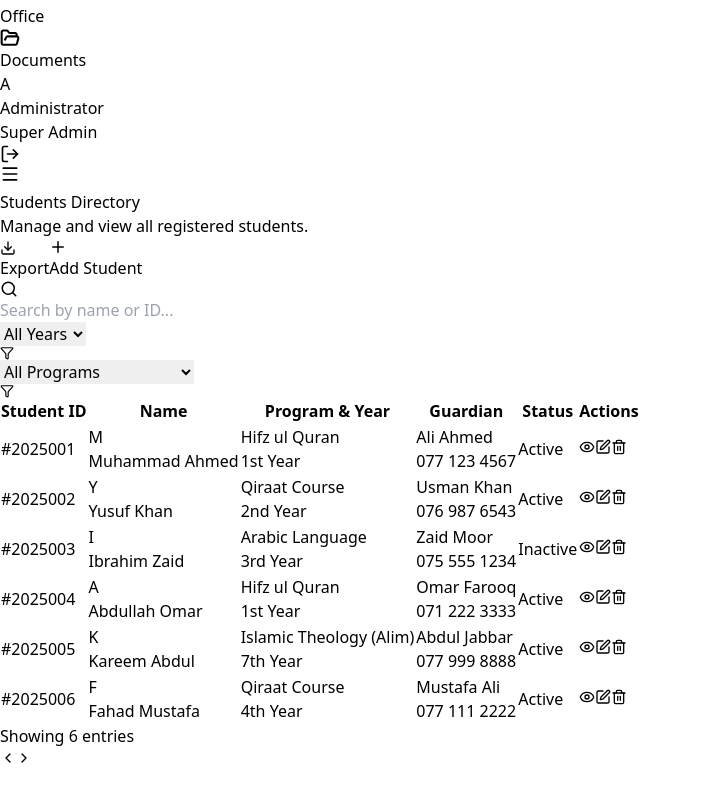
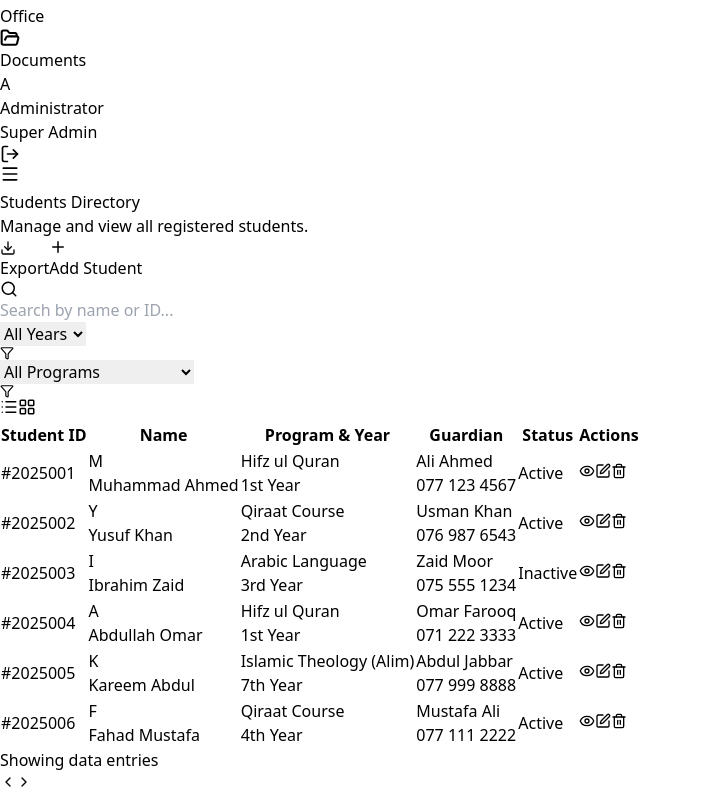
Before and after one commit to fazilmuhammad20020719-ai/system-front-end, a React (Vite) app: page /students in a window 1280 px wide. Shown: the part 1141-1937 px from the top of the page, without its empty margins (0-701 px from the left). Before the commit the page ends 1913 px from the top, so only its background shows below. Built offline with nearby package versions, Linux system fonts and the light colour scheme.

Commit message:
Update Students.jsx

```diff
--- a/src/Students.jsx
+++ b/src/Students.jsx
@@ -10,15 +10,20 @@ import {
     ChevronRight,
     Download,
     X,
-    Menu
+    Menu,
+    LayoutGrid, // New Icon for Grid View
+    List        // New Icon for List View
 } from 'lucide-react';
 import { useNavigate } from 'react-router-dom';
 import Sidebar from './Sidebar';
 
 const Students = () => {
-    // FIX: Set initial sidebar state based on screen width (Closed on Mobile, Open on PC)
+    // Responsive sidebar state
     const [isSidebarOpen, setIsSidebarOpen] = useState(window.innerWidth >= 768);
     const navigate = useNavigate();
+
+    // VIEW MODE STATE: 'list' or 'grid'
+    const [viewMode, setViewMode] = useState('list');
 
     // Filter States
     const [searchTerm, setSearchTerm] = useState('');
@@ -27,16 +32,10 @@ const Students = () => {
 
     // Fixed Academic Years Options
     const academicYears = [
-        "1st Year",
-        "2nd Year",
-        "3rd Year",
-        "4th Year",
-        "5th Year",
-        "6th Year",
-        "7th Year"
+        "1st Year", "2nd Year", "3rd Year", "4th Year", "5th Year", "6th Year", "7th Year"
     ];
 
-    // Dummy Data (Includes 'year' for filtering)
+    // Dummy Data
     const [students] = useState([
         { id: '2025001', name: 'Muhammad Ahmed', program: 'Hifz ul Quran', year: '1st Year', guardian: 'Ali Ahmed', contact: '077 123 4567', status: 'Active' },
         { id: '2025002', name: 'Yusuf Khan', program: 'Qiraat Course', year: '2nd Year', guardian: 'Usman Khan', contact: '076 987 6543', status: 'Active' },
@@ -73,7 +72,6 @@ const Students = () => {
             {/* MAIN CONTENT */}
             <div className={`flex-1 flex flex-col transition-all duration-300 ${isSidebarOpen ? "md:ml-64" : "md:ml-20"} ml-0`}>
 
-                {/* FIX: Changed p-8 to p-4 md:p-8 for better mobile spacing */}
                 <main className="p-4 md:p-8">
                     {/* PAGE HEADER */}
                     <div className="flex flex-col md:flex-row md:items-center justify-between gap-4 mb-8">
@@ -102,12 +100,14 @@ const Students = () => {
                         </div>
                     </div>
 
-                    {/* FILTERS & SEARCH BAR */}
-                    <div className="bg-white p-4 rounded-xl shadow-sm border border-gray-100 mb-6">
-                        <div className="flex flex-col md:flex-row gap-4 items-center">
+                    {/* FILTERS & VIEW TOGGLE BAR */}
+                    <div className="bg-white p-4 rounded-xl shadow-sm border border-gray-100 mb-6 space-y-4 md:space-y-0">
+                        <div className="flex flex-col md:flex-row gap-4 items-center justify-between">
 
+                            {/* Search & Filters Group */}
+                            <div className="flex flex-col md:flex-row gap-4 w-full md:w-auto flex-1">
                                 {/* Search Input */}
-                            <div className="relative flex-1 w-full">
+                                <div className="relative flex-1 min-w-[200px]">
                                     <Search className="absolute left-3 top-1/2 -translate-y-1/2 text-gray-400" size={18} />
                                     <input
                                         type="text"
@@ -118,11 +118,10 @@ const Students = () => {
                                     />
                                 </div>
 
-                            {/* Dropdowns Container - Horizontal scroll on mobile */}
-                            <div className="flex gap-4 w-full md:w-auto overflow-x-auto pb-2 md:pb-0 scrollbar-hide">
-
+                                {/* Filters Row */}
+                                <div className="flex gap-2 overflow-x-auto pb-1 md:pb-0 scrollbar-hide">
                                     {/* Year Filter */}
-                                <div className="relative min-w-[150px]">
+                                    <div className="relative min-w-[140px]">
                                         <select
                                             value={selectedYear}
                                             onChange={(e) => setSelectedYear(e.target.value)}
@@ -137,7 +136,7 @@ const Students = () => {
                                     </div>
 
                                     {/* Program Filter */}
-                                <div className="relative min-w-[180px]">
+                                    <div className="relative min-w-[160px]">
                                         <select
                                             value={selectedProgram}
                                             onChange={(e) => setSelectedProgram(e.target.value)}
@@ -163,12 +162,36 @@ const Students = () => {
                                     )}
                                 </div>
                             </div>
+
+                            {/* View Toggle Buttons */}
+                            <div className="flex items-center bg-gray-100 rounded-lg p-1 border border-gray-200 self-end md:self-auto">
+                                <button
+                                    onClick={() => setViewMode('list')}
+                                    className={`p-2 rounded-md transition-all ${viewMode === 'list' ? 'bg-white shadow text-[#EB8A33]' : 'text-gray-500 hover:text-gray-700'}`}
+                                    title="List View"
+                                >
+                                    <List size={18} />
+                                </button>
+                                <button
+                                    onClick={() => setViewMode('grid')}
+                                    className={`p-2 rounded-md transition-all ${viewMode === 'grid' ? 'bg-white shadow text-[#EB8A33]' : 'text-gray-500 hover:text-gray-700'}`}
+                                    title="Grid View"
+                                >
+                                    <LayoutGrid size={18} />
+                                </button>
                             </div>
 
-                    {/* STUDENTS TABLE */}
+                        </div>
+                    </div>
+
+                    {/* CONTENT AREA: LIST vs GRID */}
+                    {filteredStudents.length > 0 ? (
+                        <>
+                            {viewMode === 'list' ? (
+                                /* --- LIST VIEW --- */
                                 <div className="bg-white rounded-xl shadow-sm border border-gray-100 overflow-hidden">
                                     <div className="overflow-x-auto">
-                            <table className="w-full text-left border-collapse min-w-[800px]"> {/* FIX: Added min-w to prevent squashing */}
+                                        <table className="w-full text-left border-collapse min-w-[800px]">
                                             <thead>
                                                 <tr className="bg-gray-50/50 border-b border-gray-100 text-xs uppercase text-gray-500 font-semibold tracking-wider">
                                                     <th className="px-6 py-4">Student ID</th>
@@ -180,8 +203,7 @@ const Students = () => {
                                                 </tr>
                                             </thead>
                                             <tbody className="divide-y divide-gray-50">
-                                    {filteredStudents.length > 0 ? (
-                                        filteredStudents.map((student) => (
+                                                {filteredStudents.map((student) => (
                                                     <tr key={student.id} className="hover:bg-gray-50/50 transition-colors group">
                                                         <td className="px-6 py-4 text-sm font-medium text-gray-600">
                                                             #{student.id}
@@ -205,51 +227,111 @@ const Students = () => {
                                                             <div className="text-xs text-gray-400">{student.contact}</div>
                                                         </td>
                                                         <td className="px-6 py-4 text-center">
-                                                    <span className={`inline-flex items-center px-2.5 py-0.5 rounded-full text-xs font-medium ${student.status === 'Active'
-                                                        ? 'bg-green-100 text-green-800'
-                                                        : 'bg-red-100 text-red-800'
-                                                        }`}>
+                                                            <span className={`inline-flex items-center px-2.5 py-0.5 rounded-full text-xs font-medium ${student.status === 'Active' ? 'bg-green-100 text-green-800' : 'bg-red-100 text-red-800'}`}>
                                                                 {student.status}
                                                             </span>
                                                         </td>
                                                         <td className="px-6 py-4 text-right">
                                                             <div className="flex items-center justify-end gap-2 opacity-80 group-hover:opacity-100 transition-opacity">
+                                                                <button onClick={() => navigate(`/view-student/${student.id}`)} className="p-1.5 text-gray-400 hover:text-blue-600 hover:bg-blue-50 rounded-md transition-colors"><Eye size={16} /></button>
+                                                                <button onClick={() => navigate(`/edit-student/${student.id}`)} className="p-1.5 text-gray-400 hover:text-orange-600 hover:bg-orange-50 rounded-md transition-colors"><Edit size={16} /></button>
+                                                                <button className="p-1.5 text-gray-400 hover:text-red-600 hover:bg-red-50 rounded-md transition-colors"><Trash2 size={16} /></button>
+                                                            </div>
+                                                        </td>
+                                                    </tr>
+                                                ))}
+                                            </tbody>
+                                        </table>
+                                    </div>
+                                    <Pagination />
+                                </div>
+                            ) : (
+                                /* --- GRID/BOX VIEW --- */
+                                <div>
+                                    <div className="grid grid-cols-1 md:grid-cols-2 lg:grid-cols-3 gap-4">
+                                        {filteredStudents.map((student) => (
+                                            <div key={student.id} className="bg-white rounded-xl shadow-sm border border-gray-100 p-5 hover:shadow-md transition-shadow flex flex-col">
+                                                {/* Card Header */}
+                                                <div className="flex justify-between items-start mb-4">
+                                                    <div className="flex items-center gap-3">
+                                                        <div className="w-12 h-12 rounded-full bg-orange-100 text-[#EB8A33] flex items-center justify-center text-lg font-bold">
+                                                            {student.name.charAt(0)}
+                                                        </div>
+                                                        <div>
+                                                            <h3 className="font-bold text-gray-800 line-clamp-1">{student.name}</h3>
+                                                            <p className="text-xs text-gray-500 font-mono">#{student.id}</p>
+                                                        </div>
+                                                    </div>
+                                                    <span className={`px-2 py-1 rounded text-[10px] font-bold uppercase ${student.status === 'Active' ? 'bg-green-100 text-green-700' : 'bg-red-100 text-red-700'}`}>
+                                                        {student.status}
+                                                    </span>
+                                                </div>
+
+                                                {/* Card Details */}
+                                                <div className="space-y-3 mb-5 flex-1">
+                                                    <div className="bg-gray-50 p-3 rounded-lg border border-gray-100">
+                                                        <p className="text-xs text-gray-400 uppercase font-semibold mb-1">Academic</p>
+                                                        <p className="text-sm font-medium text-gray-800">{student.program}</p>
+                                                        <p className="text-xs text-[#EB8A33] font-medium">{student.year}</p>
+                                                    </div>
+                                                    <div className="flex justify-between items-center text-sm">
+                                                        <span className="text-gray-500">Guardian:</span>
+                                                        <span className="font-medium text-gray-700 truncate max-w-[120px]" title={student.guardian}>{student.guardian}</span>
+                                                    </div>
+                                                    <div className="flex justify-between items-center text-sm">
+                                                        <span className="text-gray-500">Contact:</span>
+                                                        <span className="font-medium text-gray-700">{student.contact}</span>
+                                                    </div>
+                                                </div>
+
+                                                {/* Card Footer/Actions */}
+                                                <div className="grid grid-cols-3 gap-2 border-t border-gray-100 pt-4 mt-auto">
                                                     <button
                                                         onClick={() => navigate(`/view-student/${student.id}`)}
-                                                            className="p-1.5 text-gray-400 hover:text-blue-600 hover:bg-blue-50 rounded-md transition-colors"
-                                                            title="View Details"
+                                                        className="flex items-center justify-center gap-1 py-1.5 text-xs font-medium text-gray-600 bg-gray-50 hover:bg-blue-50 hover:text-blue-600 rounded-md transition-colors"
                                                     >
-                                                            <Eye size={16} />
+                                                        <Eye size={14} /> View
                                                     </button>
                                                     <button
                                                         onClick={() => navigate(`/edit-student/${student.id}`)}
-                                                            className="p-1.5 text-gray-400 hover:text-orange-600 hover:bg-orange-50 rounded-md transition-colors"
-                                                            title="Edit Student"
+                                                        className="flex items-center justify-center gap-1 py-1.5 text-xs font-medium text-gray-600 bg-gray-50 hover:bg-orange-50 hover:text-orange-600 rounded-md transition-colors"
                                                     >
-                                                            <Edit size={16} />
+                                                        <Edit size={14} /> Edit
                                                     </button>
-                                                        <button className="p-1.5 text-gray-400 hover:text-red-600 hover:bg-red-50 rounded-md transition-colors">
-                                                            <Trash2 size={16} />
+                                                    <button className="flex items-center justify-center gap-1 py-1.5 text-xs font-medium text-gray-600 bg-gray-50 hover:bg-red-50 hover:text-red-600 rounded-md transition-colors">
+                                                        <Trash2 size={14} /> Del
                                                     </button>
                                                 </div>
-                                                </td>
-                                            </tr>
-                                        ))
+                                            </div>
+                                        ))}
+                                    </div>
+                                    <div className="mt-6 bg-white rounded-xl shadow-sm border border-gray-100">
+                                        <Pagination />
+                                    </div>
+                                </div>
+                            )}
+                        </>
                     ) : (
-                                        <tr>
-                                            <td colSpan="6" className="px-6 py-12 text-center text-gray-400 text-sm">
-                                                No students found matching these filters.
-                                            </td>
-                                        </tr>
+                        <div className="bg-white rounded-xl shadow-sm border border-gray-100 p-12 text-center">
+                            <div className="w-16 h-16 bg-gray-50 rounded-full flex items-center justify-center mx-auto mb-4">
+                                <Search className="text-gray-300" size={32} />
+                            </div>
+                            <h3 className="text-lg font-bold text-gray-800">No students found</h3>
+                            <p className="text-gray-500 mt-1">Try adjusting your search or filters.</p>
+                            <button onClick={clearFilters} className="mt-4 text-[#EB8A33] hover:underline font-medium text-sm">Clear all filters</button>
+                        </div>
                     )}
-                                </tbody>
-                            </table>
+
+                </main>
             </div>
-                        {/* Pagination remains the same */}
-                        <div className="px-6 py-4 border-t border-gray-100 flex items-center justify-between">
-                            <span className="text-sm text-gray-500">
-                                Showing {filteredStudents.length} entries
-                            </span>
+        </div>
+    );
+};
+
+// Reusable Pagination Component
+const Pagination = () => (
+    <div className="px-6 py-4 flex items-center justify-between">
+        <span className="text-sm text-gray-500">Showing data entries</span>
         <div className="flex gap-2">
             <button className="p-2 border border-gray-200 rounded-lg text-gray-400 hover:text-gray-600 hover:bg-gray-50 disabled:opacity-50" disabled>
                 <ChevronLeft size={16} />
@@ -259,11 +341,6 @@ const Students = () => {
             </button>
         </div>
     </div>
-                    </div>
-                </main>
-            </div>
-        </div>
 );
-};
 
 export default Students;
```
Lines whose indentation alone changed are shown as unchanged.
